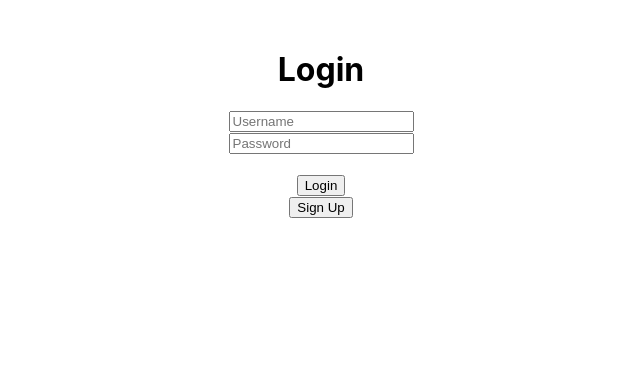
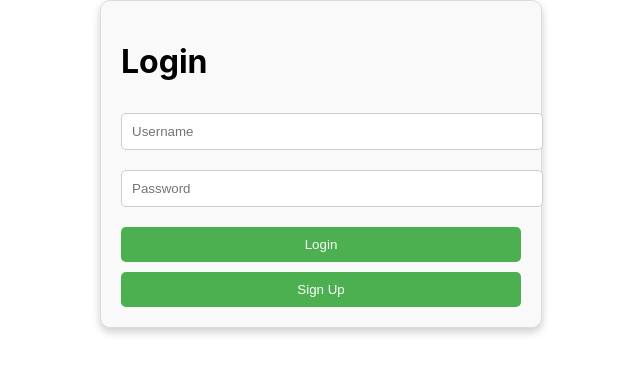
Before and after one commit to dorogus1/Wild-Cats-Unihack-2024, a React (Create React App) app: page /login in a window 1280 px wide. Shown: the top 374 px of the page, without its empty margins (319-959 px from the left). Built offline with nearby package versions, Linux system fonts and the light colour scheme.

Commit message:
I added interface design for LoginPage.tsx using LoginPage.css.

```diff
--- /dev/null
+++ b/src/LoginPage.css
@@ -0,0 +1,33 @@
+/* LoginPage.css */
+.login-container {
+    max-width: 400px;
+    margin: auto;
+    padding: 20px;
+    border: 1px solid #ddd;
+    border-radius: 10px;
+    box-shadow: 0 4px 8px rgba(0, 0, 0, 0.2);
+    background-color: #f9f9f9;
+}
+
+.input-field {
+    width: 100%;
+    padding: 10px;
+    margin: 10px 0;
+    border-radius: 5px;
+    border: 1px solid #ccc;
+}
+
+.button {
+    width: 100%;
+    padding: 10px;
+    margin-top: 10px;
+    border: none;
+    border-radius: 5px;
+    background-color: #4caf50;
+    color: white;
+    cursor: pointer;
+}
+
+.button:hover {
+    background-color: #45a049;
+}
--- a/src/LoginPage.tsx
+++ b/src/LoginPage.tsx
@@ -1,5 +1,7 @@
+// LoginPage.tsx
 import React, { useState } from "react";
 import { useNavigate } from "react-router-dom";
+import "./LoginPage.css";
 
 interface LoginPageProps {
     setIsLoggedIn: (value: boolean) => void;
@@ -11,46 +13,41 @@ const LoginPage: React.FC<LoginPageProps> = ({ setIsLoggedIn }) => {
     const navigate = useNavigate();
 
     const handleLogin = () => {
-        // Aici poți implementa validarea credentialelor (username/parola)
         const users = JSON.parse(localStorage.getItem("users") || "[]");
         const user = users.find((user: any) => user.username === username && user.password === password);
 
         if (user) {
-            localStorage.setItem("isLoggedIn", "true"); // Salvează autentificarea în localStorage
-            setIsLoggedIn(true); // Actualizează starea de autentificare
-            navigate("/home"); // Navighează la pagina Home
+            localStorage.setItem("isLoggedIn", "true");
+            setIsLoggedIn(true);
+            navigate("/home");
         } else {
             alert("Invalid username or password");
         }
     };
 
     const handleSignUp = () => {
-        navigate("/signup"); // Navighează la pagina de înregistrare
+        navigate("/signup");
     };
 
     return (
-        <div style={{ textAlign: "center", marginTop: "50px" }}>
+        <div className="login-container">
             <h1>Login</h1>
-            <div>
             <input
                 type="text"
                 placeholder="Username"
+                className="input-field"
                 value={username}
                 onChange={(e) => setUsername(e.target.value)}
             />
-            </div>
-            <div>
             <input
                 type="password"
                 placeholder="Password"
+                className="input-field"
                 value={password}
                 onChange={(e) => setPassword(e.target.value)}
             />
-            </div>
-            <br />
-            <button onClick={handleLogin}>Login</button>
-            <br />
-            <button onClick={handleSignUp}>Sign Up</button>
+            <button className="button" onClick={handleLogin}>Login</button>
+            <button className="button" onClick={handleSignUp}>Sign Up</button>
         </div>
     );
 };
```
Lines whose indentation alone changed are shown as unchanged.
